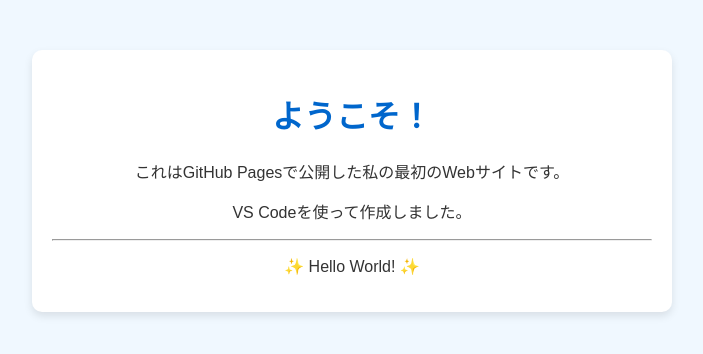
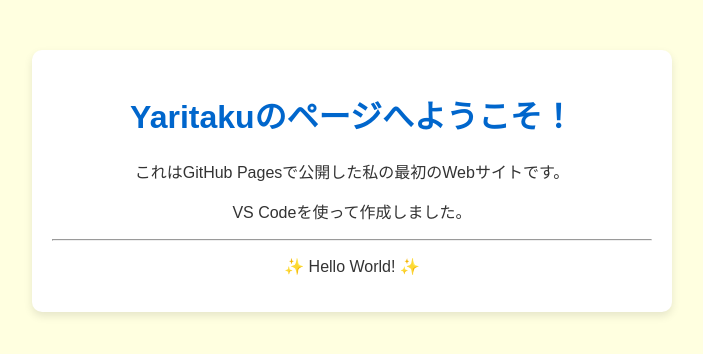
Before and after one commit to Yaritaku/git-practice, a plain HTML site: page index.html in a window 1280 px wide. Shown: the whole page, without its empty margins (288-991 px from the left). Drawn offline with Linux system fonts and the light colour scheme.

Commit message:
update design

```diff
--- a/index.html
+++ b/index.html
@@ -8,7 +8,7 @@
         body {
             font-family: sans-serif;
             text-align: center;
-            background-color: #f0f8ff;
+            background-color: lightyellow;
             color: #333;
             margin-top: 50px;
         }
@@ -29,7 +29,7 @@
 <body>
 
     <div class="box">
-        <h1>ようこそ！</h1>
+        <h1>Yaritakuのページへようこそ！</h1>
         <p>これはGitHub Pagesで公開した私の最初のWebサイトです。</p>
         <p>VS Codeを使って作成しました。</p>
         <hr>
```
